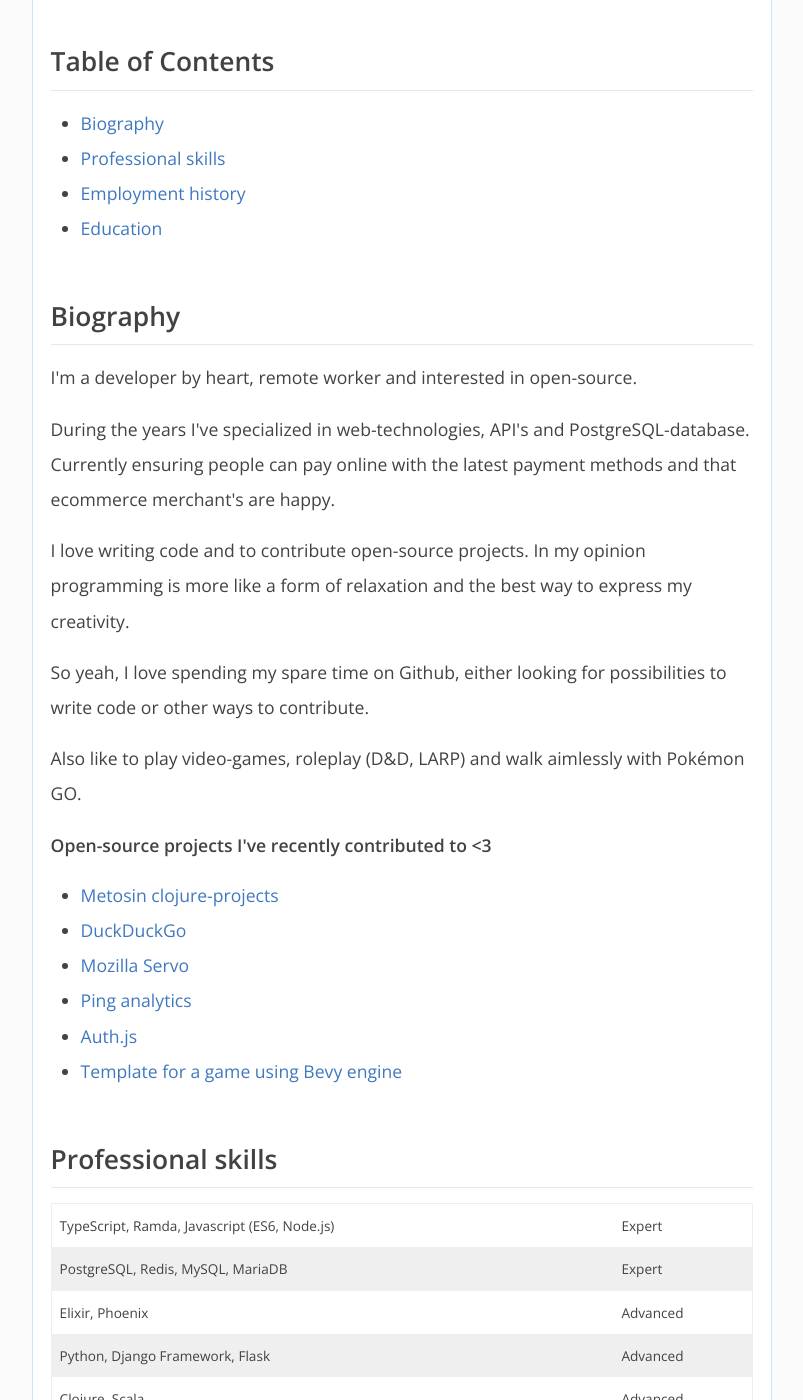
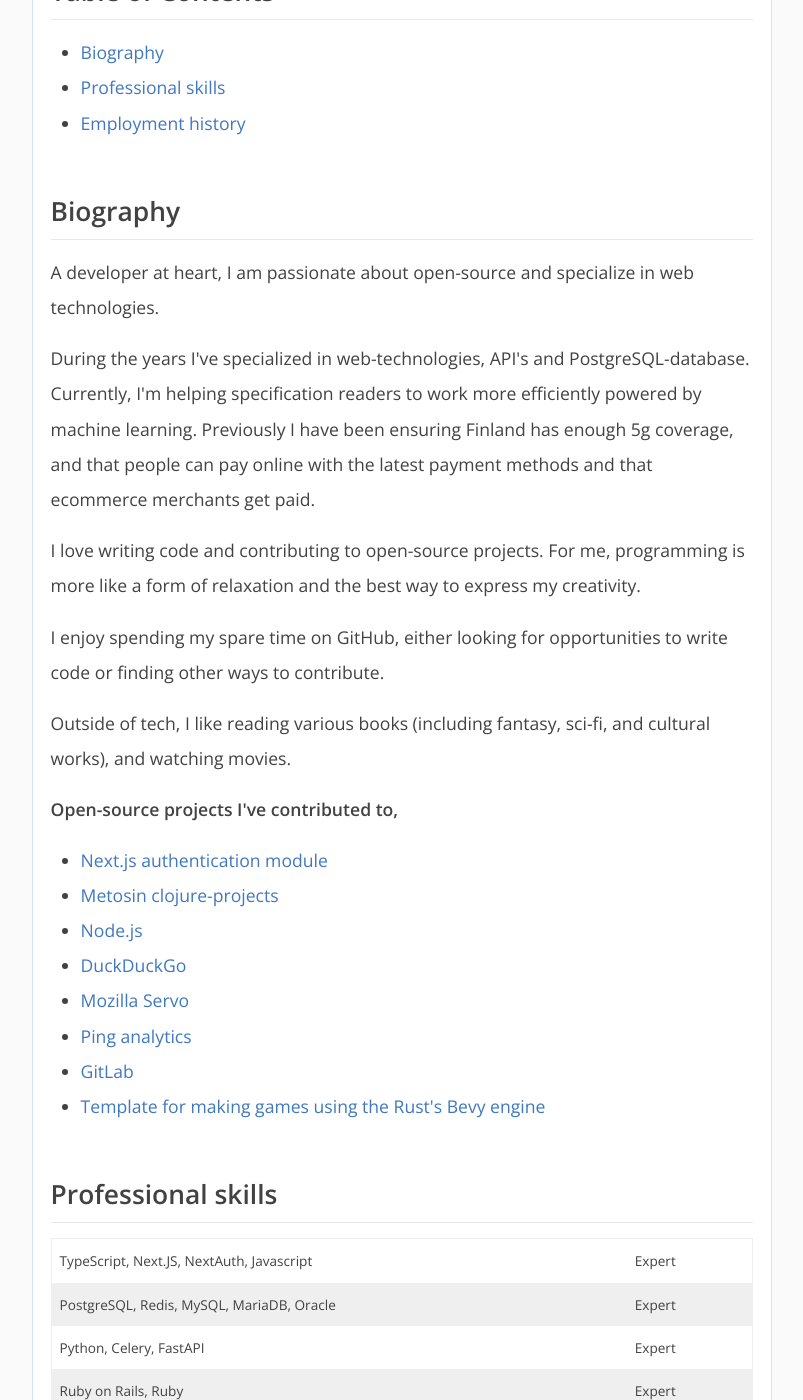
Before and after one commit to jrasanen/jrasanen.github.io, a Jekyll site: the page built from resume.html, in a window 1280 px wide and 1400 px high, scrolled down 518 px. Shown: the whole window, without its empty margins (238-1041 px from the left). Built offline with Jekyll 4.4.1, drawn with Linux system fonts in a browser that asks for light colours; some of the changed text lies outside the part shown.

```diff
--- a/_includes/footer.html
+++ b/_includes/footer.html
@@ -19,12 +19,6 @@
             {% include icon-github.html username=site.github_username %}
           </li>
           {% endif %}
-
-          {% if site.twitter_username %}
-          <li>
-            {% include icon-twitter.html username=site.twitter_username %}
-          </li>
-          {% endif %}
         </ul>
       </div>
 
--- a/resume.html
+++ b/resume.html
@@ -26,19 +26,13 @@ title: Resumé
           <strong>Age:</strong> {{ site.time | date: '%Y' | minus:1988 }} years
         </li>
         <li>
-          <strong>Email:</strong> jussi at fastmail.com
+          <strong>Email:</strong> jussi at proton.me
         </li>
         <li>
           <strong>LinkedIn:</strong> <a rel="noopener noreferrer" href="https://www.linkedin.com/in/jussirasanen">Jussi Räsänen</a>
         </li>
         <li>
-          <strong>BlueSky:</strong> <a rel="noopener noreferrer" href="https://bsky.app/profile/jussir.bsky.social">@jussiras</a>
-        </li>
-        <li>
           <strong>Github:</strong> <a rel="noopener noreferrer" href="https://github.com/jrasanen/">jrasanen</a>
-        </li>
-        <li>
-          <strong>Instagram:</strong> <a rel="noopener noreferrer" href="https://www.instagram.com/jussiras/">jussiras</a>
         </li>
       </ul>
     </div>
@@ -57,44 +51,43 @@ title: Resumé
       <li>
         <a rel="noopener noreferrer" href="#history">Employment history</a>
       </li>
-      <li>
-        <a rel="noopener noreferrer" href="#education">Education</a>
-      </li>
     </ul>
   </div>
 
   <h2 id="bio">Biography</h2>
   <div class="bio">
     <p>
-      I'm a developer by heart, remote worker and interested in open-source.
+      A developer at heart, I am passionate about open-source and specialize in web technologies.
     </p>
     <p>
       During the years I've specialized in web-technologies, API's and PostgreSQL-database.
 
-      Currently ensuring people can pay online with the latest payment methods and that
-      ecommerce merchant's are happy.
+      Currently, I'm helping specification readers to work more efficiently powered by machine learning.
+
+      Previously I have been ensuring Finland has enough 5g coverage, and that people can pay online with the latest payment methods and that ecommerce merchants get paid.
+    </p>
+
+    <p>
+      I love writing code and contributing to open-source projects.
+      For me, programming is more like a form of relaxation and the best way to express my creativity.
     </p>
     <p>
-      I love writing code and to contribute open-source projects.
-      In my opinion programming is more like a form of
-      relaxation and the best way to express my creativity.
+      I enjoy spending my spare time on GitHub, either looking for opportunities to write code or finding other ways to contribute.
     </p>
     <p>
-      So yeah, I love spending my spare time on Github, either looking for possibilities to write code or
-      other ways to contribute.
-    </p>
-    <p>
-      Also like to play video-games, roleplay (D&amp;D, LARP) and walk aimlessly with Pokémon GO.
+      Outside of tech, I like reading various books (including fantasy, sci-fi, and cultural works), and watching movies.
     </p>
 
-    <h4>Open-source projects I've recently contributed to &lt;3</h4>
+    <h4>Open-source projects I've contributed to,</h4>
     <ul>
+      <li><a rel="noopener noreferrer" href="https://github.com/nextauthjs/next-auth">Next.js authentication module</a></li>
       <li><a rel="noopener noreferrer" href="https://github.com/metosin/">Metosin clojure-projects</a></li>
+      <li><a rel="noopener noreferrer" href="https://github.com/nodejs/node">Node.js</a></li>
       <li><a rel="noopener noreferrer" href="https://github.com/duckduckgo/">DuckDuckGo</a></li>
       <li><a rel="noopener noreferrer" href="https://github.com/servo/servo/">Mozilla Servo</a></li>
       <li><a rel="noopener noreferrer" href="https://github.com/parkr/ping/">Ping analytics</a></li>
-      <li><a rel="noopener noreferrer" href="https://github.com/nextauthjs/next-auth/">Auth.js</a></li>
-      <li><a rel="noopener noreferrer" href="https://github.com/NiklasEi/bevy_game_template/">Template for a game using Bevy engine</a></li>
+      <li><a rel="noopener noreferrer" href="https://gitlab.com/gitlab-org/gitlab">GitLab</a></li>
+      <li><a rel="noopener noreferrer" href="https://github.com/NiklasEi/bevy_game_template/">Template for making games using the Rust's Bevy engine</a></li>
     </ul>
   </div>
 
@@ -104,7 +97,7 @@ title: Resumé
   <table class="skills">
     <tr>
       <td>
-        TypeScript, Ramda, Javascript (ES6, Node.js)
+        TypeScript, Next.JS, NextAuth, Javascript
       </td>
       <td>
         Expert
@@ -112,7 +105,7 @@ title: Resumé
     </tr>
     <tr>
       <td>
-        PostgreSQL, Redis, MySQL, MariaDB
+        PostgreSQL, Redis, MySQL, MariaDB, Oracle
       </td>
       <td>
         Expert
@@ -120,7 +113,31 @@ title: Resumé
     </tr>
     <tr>
       <td>
-        Elixir, Phoenix
+        Python, Celery, FastAPI
+      </td>
+      <td>
+        Expert
+      </td>
+    </tr>
+    <tr>
+      <td>
+        Ruby on Rails, Ruby
+      </td>
+      <td>
+        Expert
+      </td>
+    </tr>
+    <tr>
+      <td>
+        Rust, C/C++
+      </td>
+      <td>
+        Expert
+      </td>
+    </tr>
+    <tr>
+      <td>
+        Golang
       </td>
       <td>
         Advanced
@@ -128,7 +145,7 @@ title: Resumé
     </tr>
     <tr>
       <td>
-        Python, Django Framework, Flask
+        Linux shell-scripting
       </td>
       <td>
         Advanced
@@ -144,58 +161,52 @@ title: Resumé
     </tr>
     <tr>
       <td>
-        Linux, shell-scripting
+        Bicep, Terraform, AWS (S3, EC2, KSM, Cloudformation)
       </td>
       <td>
         Advanced
-      </td>
-    </tr>
-    <tr>
-      <td>
-        Terraform, AWS (S3, EC2, KSM, Cloudformation)
-      </td>
-      <td>
-        Advanced
-      </td>
-    </tr>
-    <tr>
-      <td>
-        Ruby on Rails, Ruby
-      </td>
-      <td>
-        Advanced
-      </td>
-    </tr>
-    <tr>
-      <td>
-        Go-lang
-      </td>
-      <td>
-        Basics
-      </td>
-    </tr>
-    <tr>
-      <td>
-        Rust, Haskell
-      </td>
-      <td>
-        Basics
       </td>
     </tr>
   </table>
 
   <h4>Other various experience</h4>
   <p>
-    Git, Jira, Gitlab CI/CD, Agile methodologies, SASS, Photoshop, Shell-scripting, Perl, PHP, C#, React.js, automation tools and task runners.
+    Azure, Containers, DevOps, Docker, Grafana, Kubernetes, OpenTelemetry, Git, Gitlab CI/CD, Prometheus, Nginx, scrum, cspo.
   </p>
+
   <p>I'm also interested in security, vulnerabilities and testing web apps.</p>
 
   <h2 id="history">Employment history</h2>
 
   <div class="employment">
     <h4>Lead Software Developer</h4>
+    <em><a rel="noopener noreferrer" href="https://reaktor.fi/">Reaktor</a></em>
+    <p>2024 (Mar) &mdash; 2025</p>
+    <p>
+      Software consulting focusing on backend, APIs, ML/LLM.
+    </p>
+
+    <strong>Accomplishments</strong>
+    <ul>
+      <li>
+        Stack: C#, Python, Rust, Go, Azure, PostgreSQL, Event Sourcing
+      </li>
+      <li>
+        Feature development for an AI-powered sales tool
+      </li>
+      <li>
+        Helping in creating a new greenfield project for a client using C#, Python, and various other technologies.
+      </li>
+      <li>The project uses event-sourcing with onion architecture. Messaging is done with Azure Service Bus between the services, and the data is stored in PostgreSQL.
+      </li>
+      <li>Has users on each continent that depend on this tool.</li>
+    </ul>
+  </div>
+
+  <div class="employment">
+    <h4>Lead Software Developer</h4>
     <em><a rel="noopener noreferrer" href="https://relex.fi/">RELEX Solutions</a></em>
-    <p>2021 (Jun) &mdash; present</p>
+    <p>2021 (Jun) &mdash; 2024</p>
     <p>
       Elixir developer for a WFM (workforce management) software product.
     </p>
@@ -206,10 +217,10 @@ title: Resumé
         Stack: Elixir, Phoenix, TypeScript, Azure, PostgreSQL
       </li>
       <li>
-        Feature development for a WFM product
+        Feature development for a WFM product.
       </li>
       <li>
-        Helping in maintaining and upgrading the microservices
+        Helping in maintaining and upgrading the microservices.
       </li>
     </ul>
   </div>
@@ -290,7 +301,7 @@ title: Resumé
       </li>
       <li>
         New API's for the payment gateway.
-        <a rel="noopener noreferrer" target="_blank" href="https://blogi.checkout.fi/uudet-maksamisen-rajapinnat">Cool article about it (finnish only).</a>
+        <a rel="noopener noreferrer" target="_blank" href="https://web.archive.org/web/20190209201005/https://blogi.checkout.fi/uudet-maksamisen-rajapinnat">Cool article about it (finnish only).</a>
       </li>
     </ul>
   </div>
@@ -442,14 +453,4 @@ title: Resumé
     </p>
   </div>
 
-
-  <h2 id="education">Education</h2>
-
-  <div class="edu">
-    <h4>Lappeenranta Business School</h4>
-    <p>Vocational qualification in Information Systems Development</p>
-    <em>Lappeenranta, Finland</em>
-    <p>Graduated 2008</p>
-  </div>
-
 </div>
```
Also changed, not shown: other parts of resume.html (+2 -2 lines), Gemfile.lock, assets/1.jpg, 1 other file.
